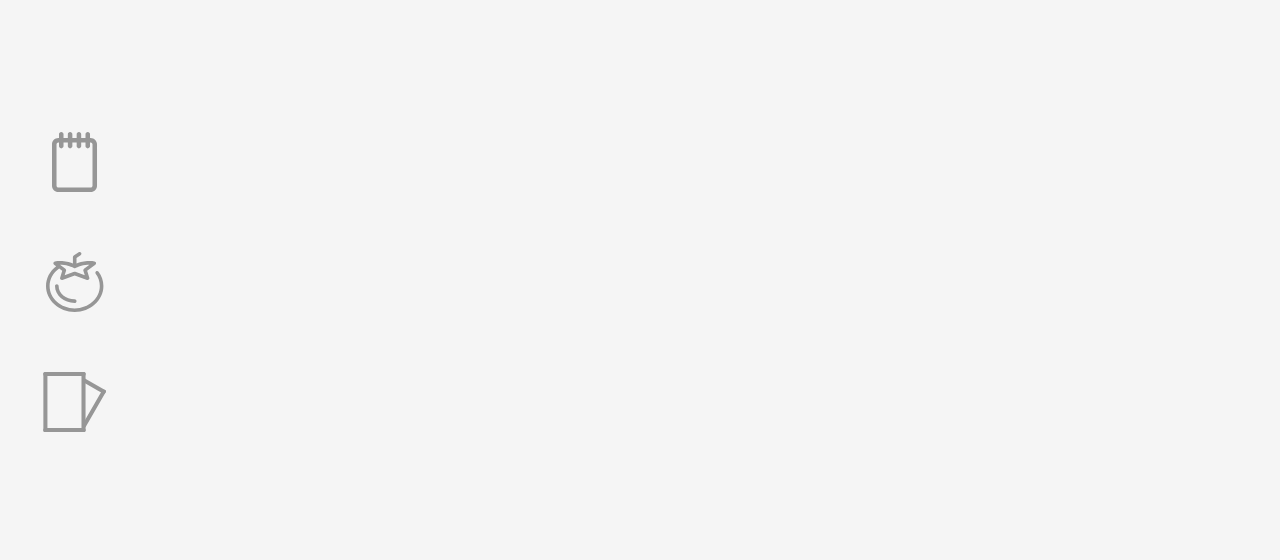
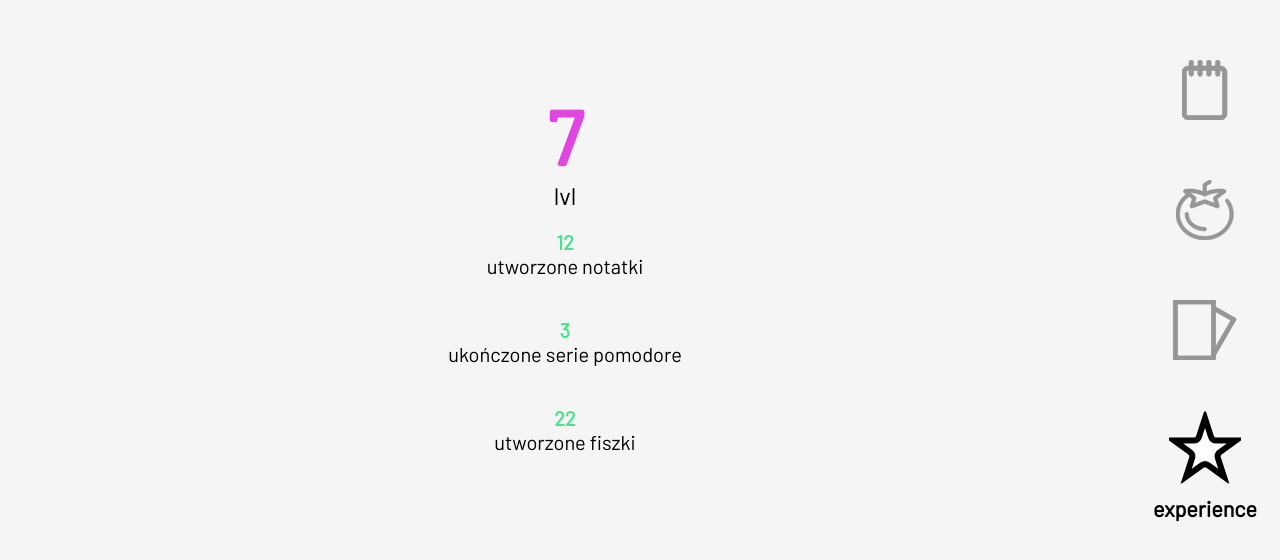
Before and after one commit to fedu00/Learning-Help, a React (Create React App) app: page /experience in a window 1280 px wide. Shown: the part 118-678 px from the top of the page. Built offline with nearby package versions, Linux system fonts and the light colour scheme.

Commit message:
add demo experience page

```diff
--- a/src/App.js
+++ b/src/App.js
@@ -1,6 +1,7 @@
 import NotePage from "./views/NotePage/NotePage";
 import PomodorePage from "./views/PomodorePage/PomodorePage";
 import Flashcards from "./views/Flashcards/Flashcards";
+import ExperiencePage from "./views/ExperiencePage/ExperiencePage";
 import { BrowserRouter as Router, Routes, Route } from "react-router-dom";
 import MainTemplate from "./components/MainTemplate/MainTemplate";
 import { Provider } from "react-redux";
@@ -15,6 +16,8 @@ function App() {
             <Route path="/study.help" element={<NotePage />} />
             <Route path="/pomodore" element={<PomodorePage />} />
             <Route path="/flashcards" element={<Flashcards />} />
+            <Route path="/flashcards" element={<Flashcards />} />
+            <Route path="/experience" element={<ExperiencePage />} />
           </Routes>
         </MainTemplate>
       </Router>
--- a/src/components/molecues/NavBar/NavBar.tsx
+++ b/src/components/molecues/NavBar/NavBar.tsx
@@ -2,6 +2,7 @@ import "./NavBarStyles.css";
 import { ReactComponent as FlashCards } from "../../../assets/icons/flashcards.svg";
 import { ReactComponent as PomodoroIcon } from "../../../assets/icons/pomodoro.svg";
 import { ReactComponent as NotesIcon } from "../../../assets/icons/notes.svg";
+import { ReactComponent as StarIcon } from "../../../assets/icons/astarIcon.svg";
 // import { ReactComponent as CalendarIcon } from "../../../assets/icons/calendar.svg";
 // import { ReactComponent as PlanIcon } from "../../../assets/icons/plan.svg";
 import { NavLink } from "react-router-dom";
@@ -21,6 +22,10 @@ const NavBar = () => {
         <FlashCards />
         <p>flashcards</p>
       </NavLink>
+      <NavLink to="/experience">
+        <StarIcon className="white" />
+        <p>experience</p>
+      </NavLink>
     </div>
   );
 };
--- a/src/components/molecues/NavBar/NavBarStyles.css
+++ b/src/components/molecues/NavBar/NavBarStyles.css
@@ -27,6 +27,7 @@
 
 .NavBarContainer a svg {
   fill: rgb(150, 150, 150);
+  stroke: rgb(150, 150, 150);
   height: 60px;
   cursor: pointer;
   margin: 10px 0;
@@ -38,6 +39,7 @@
 
 .NavBarContainer a:hover svg {
   fill: black;
+  stroke: black;
 }
 
 .NavBarContainer a:hover p {
@@ -57,4 +59,5 @@
 
 .NavBarContainer .active svg {
   fill: black;
+  stroke: black;
 }
--- /dev/null
+++ b/src/views/ExperiencePage/ExperiencePage.tsx
@@ -0,0 +1,27 @@
+import React from "react";
+import "./ExperiencePageStyles.css";
+
+const ExperiencePage = () => {
+  return (
+    <div className="experience-container">
+      <div className="exp-lvl-contaioner">
+        <text className="lvl">7</text>
+        <text>lvl</text>
+      </div>
+      <div className="exp-score">
+        <text className="exp-score-amount">12</text>
+        <text>utworzone notatki</text>
+      </div>
+      <div className="exp-score">
+        <text className="exp-score-amount">3</text>
+        <text>ukończone serie pomodore</text>
+      </div>
+      <div className="exp-score">
+        <text className="exp-score-amount">22</text>
+        <text>utworzone fiszki</text>
+      </div>
+    </div>
+  );
+};
+
+export default ExperiencePage;
--- /dev/null
+++ b/src/views/ExperiencePage/ExperiencePageStyles.css
@@ -0,0 +1,38 @@
+.experience-container {
+  height: 100vh;
+  width: calc(100vw - 150px);
+  display: flex;
+  flex-direction: column;
+  align-items: center;
+  justify-content: center;
+  padding: 100px;
+  overflow-y: auto;
+}
+.experience-container text {
+  text-align: center;
+}
+.exp-lvl-contaioner {
+  font-size: 24px;
+  display: flex;
+  flex-direction: column;
+}
+.exp-lvl-contaioner .lvl {
+  font-size: 76px;
+  font-weight: 700;
+  color: rgb(224, 71, 224);
+}
+
+.exp-score {
+  display: flex;
+  flex-direction: column;
+  margin: 20px;
+}
+
+.exp-score text {
+  font-size: 20px;
+}
+
+.exp-score .exp-score-amount {
+  color: rgb(77, 224, 143);
+  font-weight: 700;
+}
```
Also changed, not shown: src/assets/icons/astarIcon.svg (added), src/assets/icons/test.svg (deleted).
